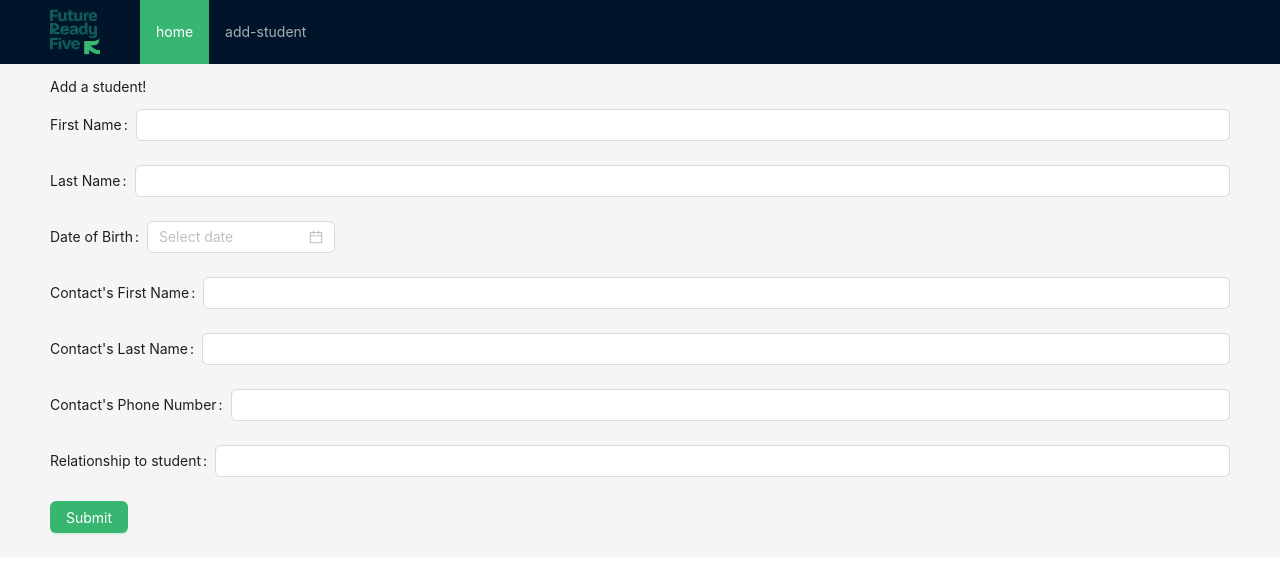
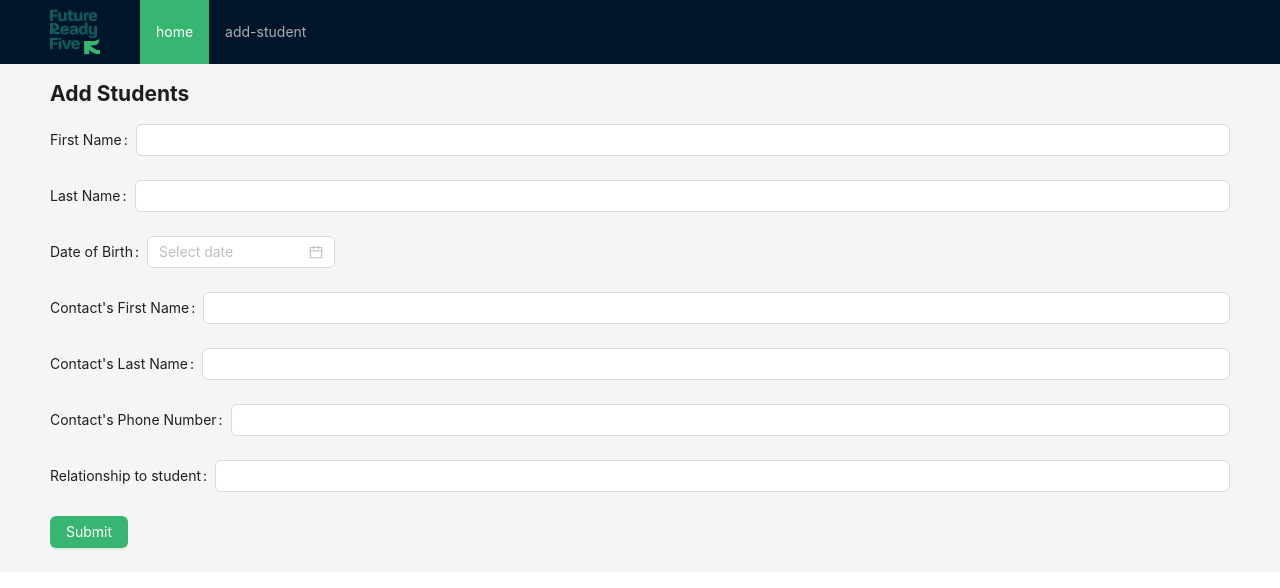
Before and after one commit to cfgcolumbus23/Team-11, a Next.js app in the folder client/: page /add-student in a window 1280 px wide. Shown: the top 588 px of the page. Built offline with nearby package versions, Linux system fonts and the light colour scheme.

Commit message:
Dont allow view results if no results

```diff
--- a/client/app/StudentList.js
+++ b/client/app/StudentList.js
@@ -43,7 +43,7 @@ export function StudentList() {
       key: 'actions',
       render: (record) => (
         <Space>
-          <Button type="primary">
+          <Button type="primary" disabled={!record.assessments.length}>
             <Link href={`/${record._id}/report`}>View Report</Link>
           </Button>
           <Button type="primary">
--- a/client/app/[id]/report/page.js
+++ b/client/app/[id]/report/page.js
@@ -82,8 +82,9 @@ export default function Report() {
             category: "Socialemotional",
             results: response.results.Socialemotional,
             recommendations: response.recommendations.Socialemotional,
-        },
+        }
     ]
+
     return (
         <div>
             <h3>Report</h3>
--- a/client/app/add-student/page.js
+++ b/client/app/add-student/page.js
@@ -1,7 +1,7 @@
 import { AddStudent } from "./AddStudent";
 export default function AddStudentPage(){
     return (<div>
-        <p>Add a student!</p>
+        <h2>Add Students</h2>
         <AddStudent/>
     </div>);
 }
```
